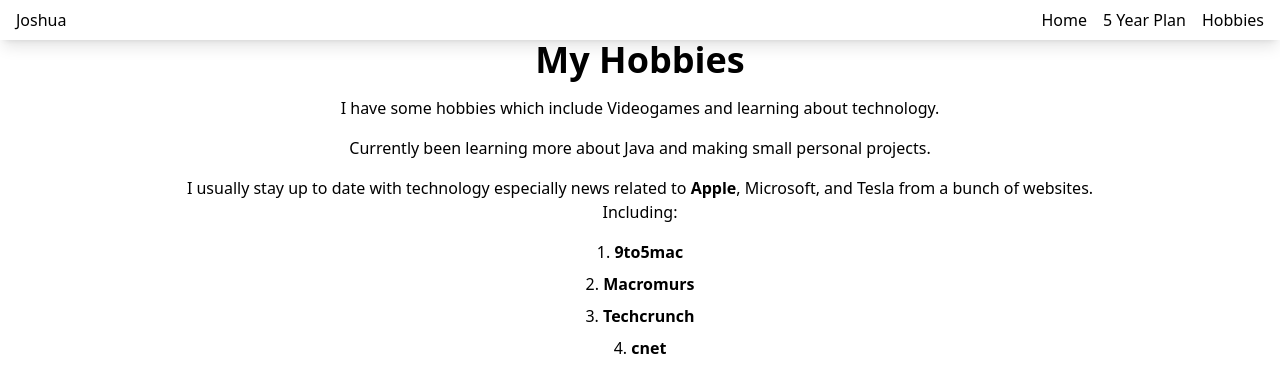
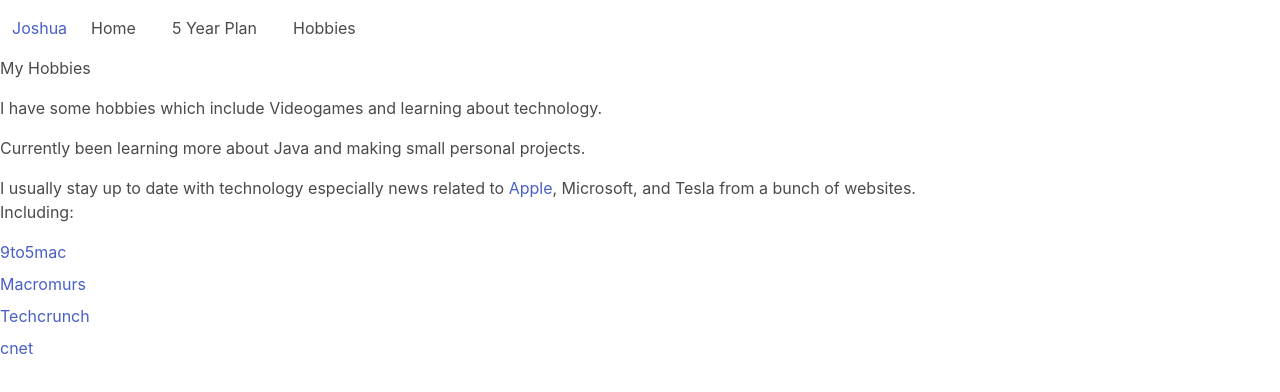
Before and after one commit to JoshTrono/previouswebsite, a React (Create React App) app: page /hobbies in a window 1280 px wide. Shown: the top 392 px of the page. Built offline with nearby package versions, Linux system fonts and the light colour scheme.

Commit message:
fixed navbar to work with bulma

```diff
--- a/package.json
+++ b/package.json
@@ -11,6 +11,7 @@
     "@types/node": "^20.0.0",
     "@types/react": "^18.2.6",
     "@types/react-dom": "^18.2.4",
+    "bulma-start": "^0.0.5",
     "gh-pages": "^5.0.0",
     "purgecss": "^5.0.0",
     "react": "^18.2.0",
--- a/src/components/Nav.tsx
+++ b/src/components/Nav.tsx
@@ -1,27 +1,52 @@
 import { Link } from "react-router-dom";
+import { useState } from "react";
 
 export default function Nav() {
+  const [isActive, setIsActive] = useState(false);
+
+  const toggleNavbar = () => {
+    setIsActive(!isActive);
+  };
+
   return (
     <>
-<nav className="bg-white shadow-lg ">
-  <div className="flex items-center justify-between px-4 py-2">
-    <div className="flex-shrink-0">
-      <Link to="/">Joshua</Link>
+      <nav className="navbar" role="navigation" aria-label="main navigation">
+        <div className="navbar">
+          <div className="navbar-brand">
+            <Link to="/" className="navbar-item">
+              Joshua
+            </Link>
+            <a
+              role="button"
+              className={`navbar-burger ${isActive ? "is-active" : ""}`}
+              aria-label="menu"
+              aria-expanded="false"
+              onClick={toggleNavbar}
+            >
+              <span aria-hidden="true"></span>
+              <span aria-hidden="true"></span>
+              <span aria-hidden="true"></span>
+            </a>
           </div>
-    <ul className="flex space-x-4">
-      <li className="nav-item">
-        <Link to="/" className="hover:text-blue-500">Home</Link>
+          <ul className={`navbar-menu ${isActive ? "is-active" : ""}`}>
+            <li className="navbar-start">
+              <Link to="/" className="navbar-item">
+                Home
+              </Link>
             </li>
-      <li className="nav-item">
-        <Link to="/5year" className="hover:text-blue-500">5 Year Plan</Link>
+            <li className="navbar-item">
+              <Link to="/5year" className="navbar-item">
+              5 Year Plan
+              </Link>
             </li>
-      <li className="nav-item">
-        <Link to="/hobbies" className="hover:text-blue-500">Hobbies</Link>
+            <li className="navbar-end">
+              <Link to="/hobbies" className="navbar-item">
+                Hobbies
+              </Link>
             </li>
           </ul>
         </div>
       </nav>
-
     </>
-  )
+  );
 }
--- a/src/index.css
+++ b/src/index.css
@@ -1,4 +1,6 @@
 /* styles.css */
-@import 'tailwindcss/base';
+/* @import 'tailwindcss/base';
 @import 'tailwindcss/components';
-@import 'tailwindcss/utilities';
+@import 'tailwindcss/utilities'; */
+
+@import "https://cdn.jsdelivr.net/npm/bulma@0.9.4/css/bulma.min.css";
--- a/src/index.tsx
+++ b/src/index.tsx
@@ -15,6 +15,7 @@
 );
 root.render(
   <React.StrictMode>
+    <meta name="viewport" content="width=device-width, initial-scale=1"></meta>
     <App />
   </React.StrictMode>
 
```
Also changed, not shown: 1 other file (tests, documents, lock files or other folders). Lines whose indentation alone changed are shown as unchanged.
